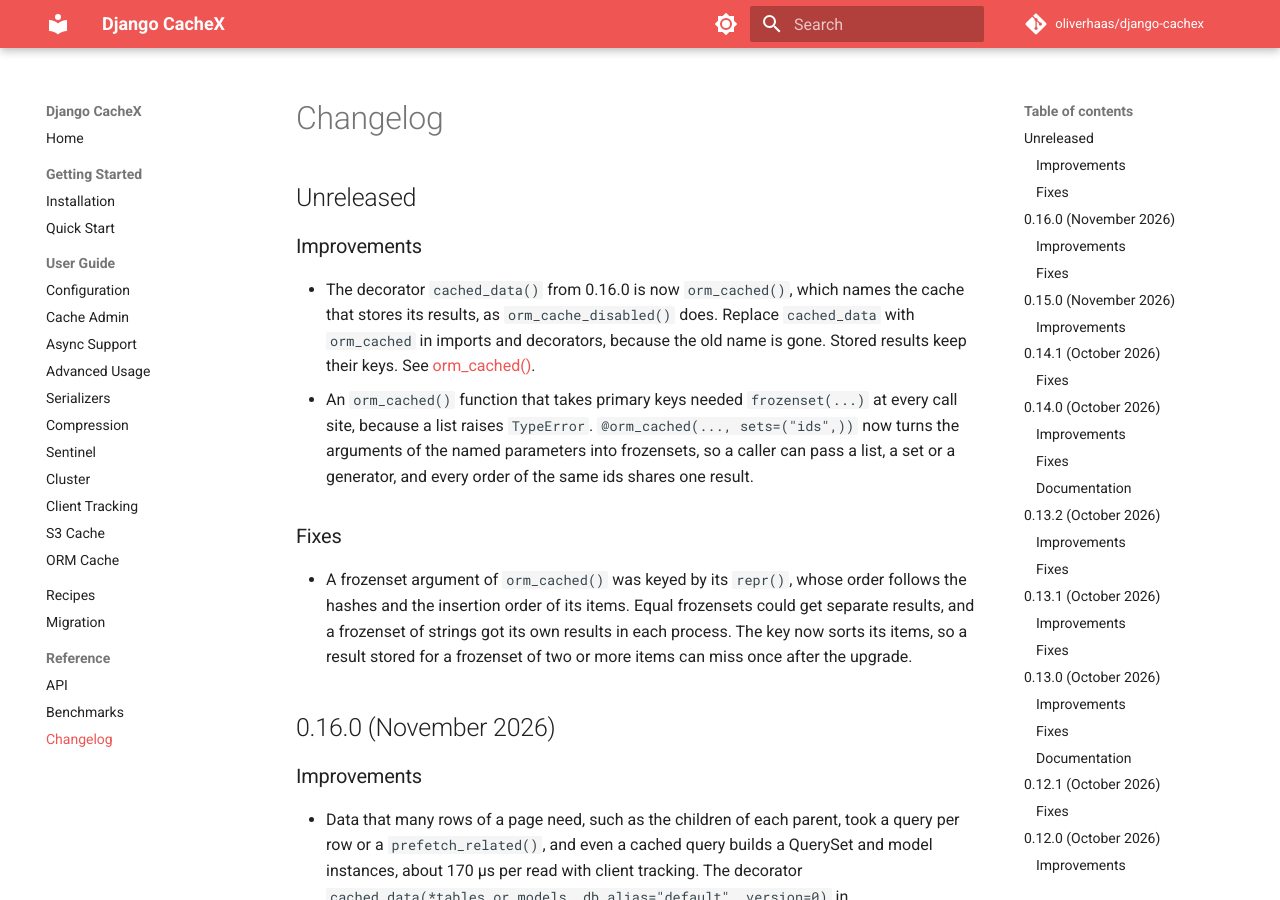
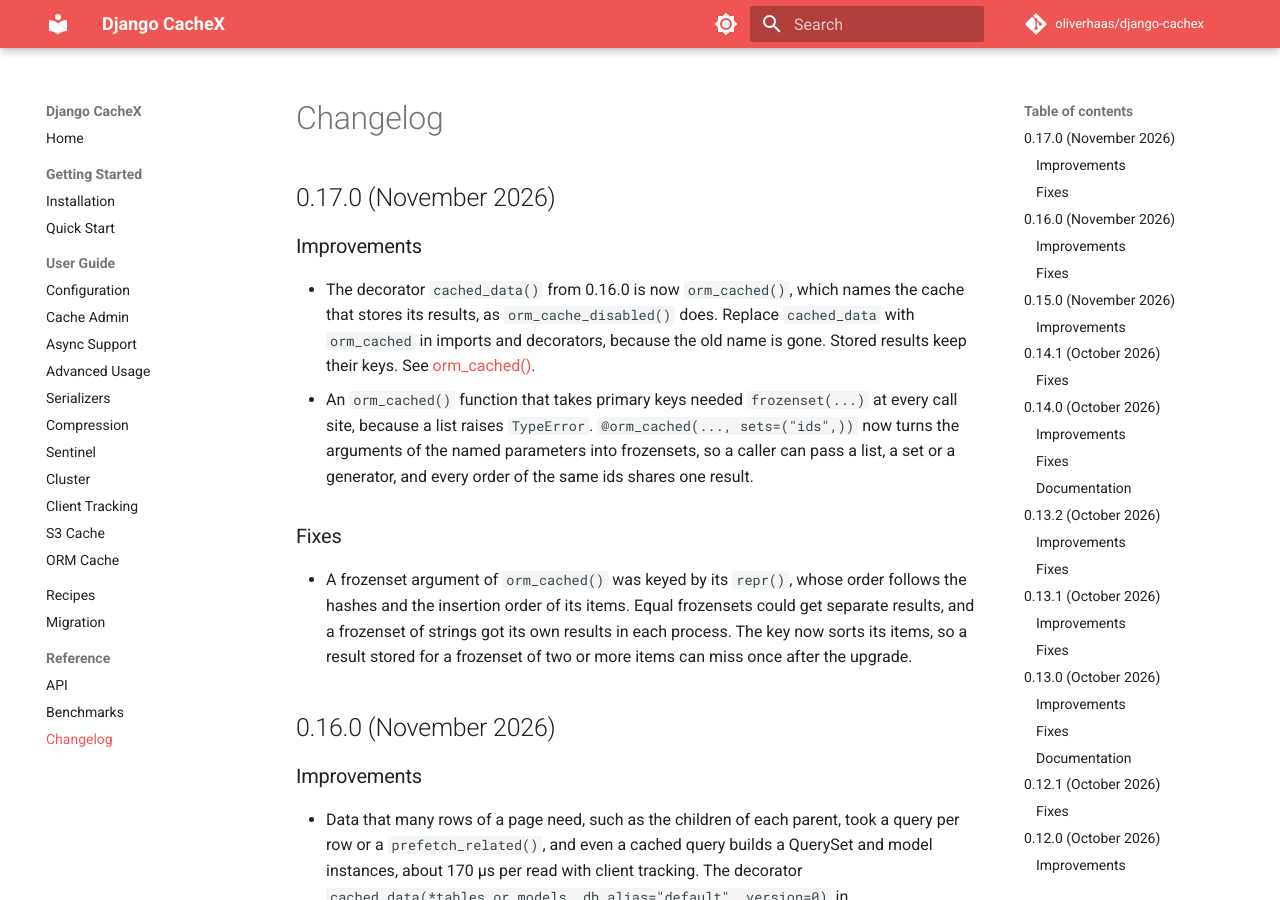
Before and after one commit to oliverhaas/django-cachex, an MkDocs documentation site: the page built from docs/reference/changelog.md, in a window 1280 px wide and 900 px high. Built offline with MkDocs 1.6.1 and Material for MkDocs 9.7.7, drawn with Linux system fonts in a browser that asks for light colours; comment, search, counter and statistics services are not loaded; the version menu is left out.

Commit message:
chore(release): bump version to 0.17.0

```diff
--- a/docs/reference/changelog.md
+++ b/docs/reference/changelog.md
@@ -1,6 +1,6 @@
 # Changelog
 
-## Unreleased
+## 0.17.0 (November 2026)
 
 ### Improvements
 
--- a/pyproject.toml
+++ b/pyproject.toml
@@ -1,6 +1,6 @@
 [project]
 name = "django-cachex"
-version = "0.16.0"
+version = "0.17.0"
 description = "Valkey and Redis cache backends for Django: standalone, Sentinel and Cluster topologies, sync and async APIs, and an ORM query cache"
 readme = "README.md"
 license = "MIT AND BSD-3-Clause"
```
Also changed, not shown: 1 other file.
